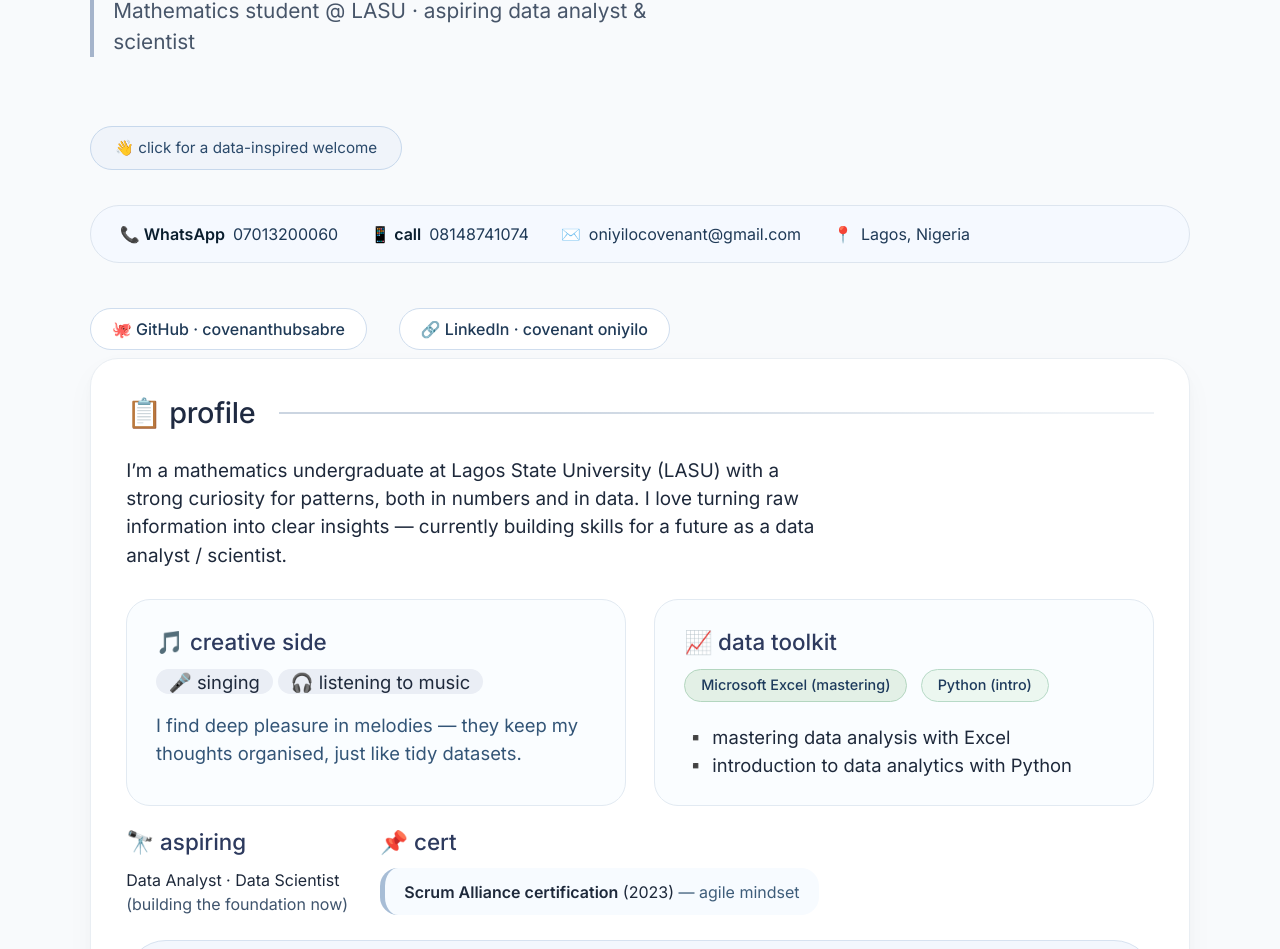
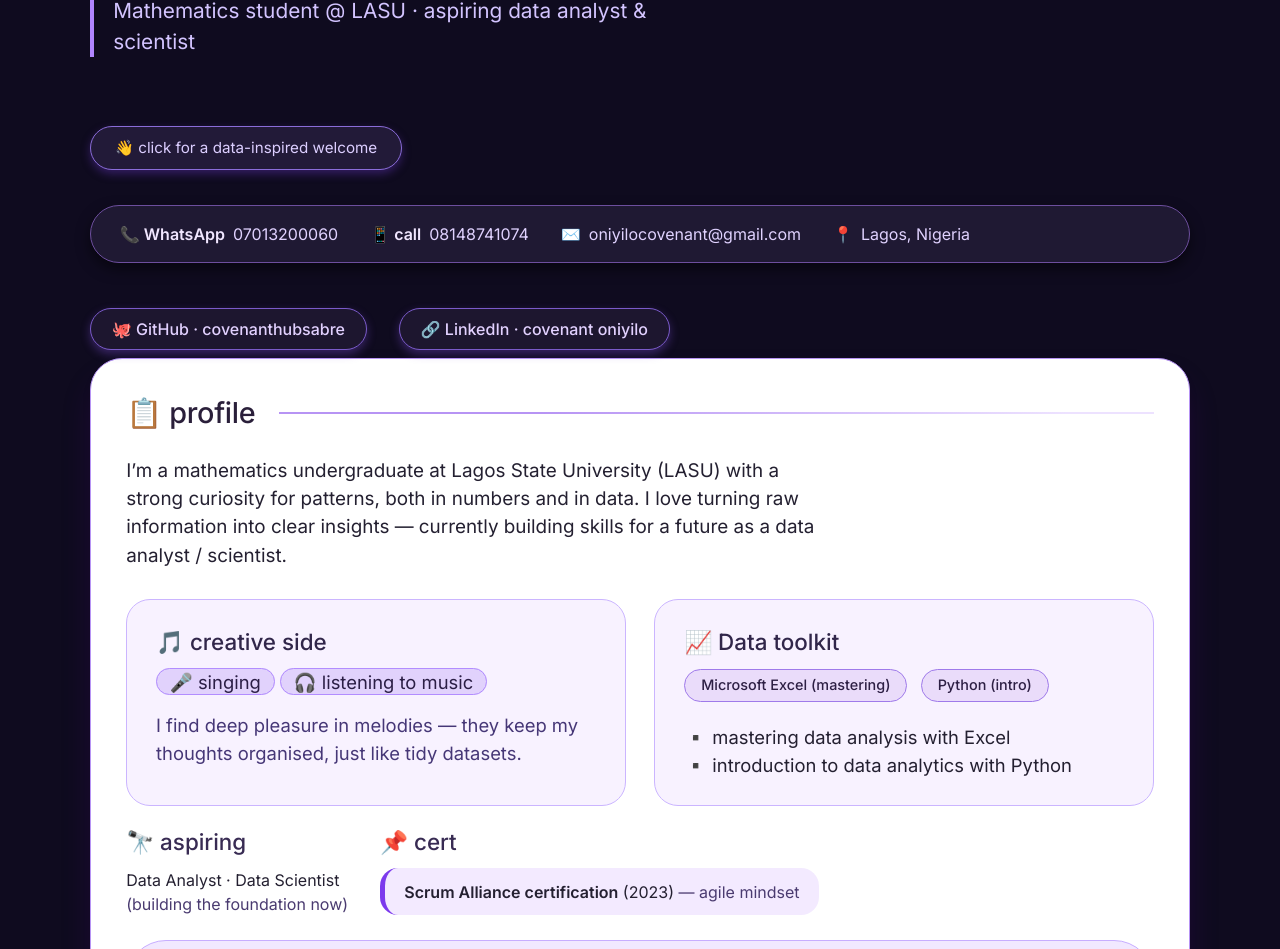
Before and after one commit to covenanthubsabre/my-portfolio, a plain HTML site: page index.html in a window 1280 px wide. Shown: the part 156-1105 px from the top of the page. Drawn offline with Linux system fonts and the light colour scheme.

Commit message:
added styles

```diff
--- a/index.html
+++ b/index.html
@@ -4,9 +4,12 @@
   <meta charset="UTF-8">
   <meta name="viewport" content="width=device-width, initial-scale=1.0">
   <title>Covenant Olamide · portfolio</title>
-  <!-- clean, modern stack: no AI colours, just calm UI/UX -->
+  <!-- Purple theme · cohesive & accessible -->
+  <link rel="preconnect" href="https://fonts.googleapis.com">
+  <link rel="preconnect" href="https://fonts.gstatic.com" crossorigin>
+  <link href="https://fonts.googleapis.com/css2?family=Inter:opsz,wght@14..32,400;14..32,500;14..32,600&display=swap" rel="stylesheet">
   <style>
-    /* === style.css === */
+    /* === style.css — purple depth, clean UI/UX === */
     * {
       margin: 0;
       padding: 0;
@@ -14,10 +17,10 @@
     }
 
     body {
-      background: #f8fafc;
+      background: #0F0B1F; /* deep purple-black background */
       font-family: 'Inter', system-ui, -apple-system, BlinkMacSystemFont, 'Segoe UI', Roboto, sans-serif;
       line-height: 1.5;
-      color: #1e293b;
+      color: #E9E3FF;       /* soft lavender text for general use (high contrast on dark) */
       padding: 2rem 1.5rem;
       display: flex;
       flex-direction: column;
@@ -29,41 +32,43 @@
       width: 100%;
     }
 
-    /* smooth cards & surfaces */
+    /* cards – light, elevated, with purple accents */
     .card {
-      background: #ffffff;
-      border-radius: 28px;
-      box-shadow: 0 12px 30px rgba(0, 0, 0, 0.03), 0 4px 8px rgba(0, 0, 0, 0.02);
+      background: #FFFFFF;            /* crisp white card */
+      border-radius: 32px;
+      box-shadow: 0 20px 35px -8px rgba(106, 13, 173, 0.25), 0 8px 12px -4px rgba(0, 0, 0, 0.2);
       padding: 2rem 2.2rem;
-      border: 1px solid #e9eef3;
+      border: 1px solid #B794F4;      /* soft purple border */
       transition: all 0.2s ease;
+      color: #1E1A2B;                 /* dark purple-gray for all card text */
     }
 
     .card:hover {
-      box-shadow: 0 20px 35px rgba(0, 0, 0, 0.04);
-      border-color: #d0d9e3;
+      box-shadow: 0 24px 45px -10px #7C3AED, 0 6px 14px -4px #2D1B4E;
+      border-color: #9F7AEA;
     }
 
-    /* spacing */
+    /* section spacing */
     .section {
       margin-bottom: 2.8rem;
     }
 
-    /* headings – clean, human, not AI */
+    /* headings — strong, readable, purple family */
     h1 {
       font-size: 3.2rem;
       font-weight: 600;
       letter-spacing: -0.02em;
       line-height: 1.1;
-      color: #0f1825;
+      color: #F1E9FF;        /* very light lavender on dark background */
       margin-bottom: 0.4rem;
+      text-shadow: 0 2px 5px rgba(0,0,0,0.5);
     }
 
     .subhead {
       font-size: 1.3rem;
       font-weight: 400;
-      color: #475569;
-      border-left: 4px solid #a5b4cb;
+      color: #D3C4FF;        /* light purple for subhead */
+      border-left: 4px solid #B185FF;
       padding-left: 1.2rem;
       margin-top: 0.2rem;
       margin-bottom: 1.5rem;
@@ -73,7 +78,7 @@
       font-size: 1.8rem;
       font-weight: 500;
       letter-spacing: -0.01em;
-      color: #1f2a41;
+      color: #2A1F3A;        /* deep plum (inside cards) */
       margin-bottom: 1.4rem;
       display: flex;
       align-items: center;
@@ -84,14 +89,14 @@
       content: '';
       flex: 1;
       height: 2px;
-      background: linear-gradient(90deg, #cbd5e1 30%, #eef2f6 90%);
+      background: linear-gradient(90deg, #B794F4 30%, #EDE2FF 90%);
       margin-left: 1rem;
     }
 
     h3 {
       font-size: 1.4rem;
       font-weight: 500;
-      color: #2d3a5e;
+      color: #382B53;        /* dark purple for inside cards */
       margin-bottom: 0.6rem;
     }
 
@@ -109,16 +114,18 @@
       min-width: 280px;
     }
 
+    /* quick badge – on dark background */
     .quick-badge {
-      background: #edf2f7;
+      background: #221C34;           /* deep purple */
       border-radius: 60px;
       padding: 0.6rem 1.5rem;
       display: inline-flex;
       flex-wrap: wrap;
       gap: 0.8rem 1.5rem;
       font-size: 1rem;
-      color: #25445c;
-      border: 1px solid #dde3ea;
+      color: #E2D5FF;                /* light lavender */
+      border: 1px solid #6B46C1;
+      box-shadow: 0 4px 12px rgba(149, 97, 255, 0.3);
     }
 
     .quick-badge span {
@@ -127,53 +134,65 @@
       gap: 0.4rem;
     }
 
-    .quick-badge i { font-style: normal; font-weight: 500; color: #0d2b3e; }
+    .quick-badge i {
+      font-style: normal;
+      font-weight: 500;
+      color: #D6C2FF;
+    }
 
-    /* chips / tags */
+    /* skill tags – on white card */
     .skill-tag {
-      background: #eef4ff;
-      color: #1d3a5c;
+      background: #F0E8FF;           /* soft lavender */
+      color: #3A2A5E;                /* deep purple */
       padding: 0.3rem 1rem;
       border-radius: 40px;
       font-size: 0.9rem;
-      font-weight: 450;
-      border: 1px solid #cdddec;
+      font-weight: 500;
+      border: 1px solid #B794F4;
       display: inline-block;
       margin-right: 0.5rem;
       margin-bottom: 0.6rem;
     }
 
-    .skill-tag.python { background: #ecf7f0; border-color: #b7dac7; }
-    .skill-tag.excel { background: #e3f0e6; border-color: #b3d6bf; }
+    .skill-tag.python,
+    .skill-tag.excel {
+      background: #EADCFA;           /* unified purple tint */
+      border-color: #9F7AEA;
+      color: #2D1F44;
+    }
 
+    /* contact row (on dark, but card-like) */
     .contact-row {
       display: flex;
       flex-wrap: wrap;
       gap: 1.2rem 2rem;
       margin-top: 1.2rem;
-      background: #f5f9ff;
+      background: #1F1933;           /* rich dark purple */
       border-radius: 48px;
       padding: 1rem 1.8rem;
-      border: 1px solid #dde5ef;
+      border: 1px solid #6D4E9E;
+      box-shadow: 0 6px 14px rgba(0,0,0,0.5);
     }
 
     .contact-item {
       display: flex;
       align-items: center;
       gap: 0.5rem;
-      color: #1f3a57;
+      color: #E0D2FF;                /* soft lavender */
       text-decoration: none;
       font-size: 1rem;
     }
 
     .contact-item strong {
-      font-weight: 550;
-      color: #0a1e2e;
+      font-weight: 600;
+      color: #F0E6FF;                /* almost white */
     }
 
-    .contact-item:hover { color: #0c4a6e; }
+    .contact-item:hover {
+      color: #C9B0FF;
+    }
 
-    /* github / linkedin inline */
+    /* social links – on dark background */
     .social-links {
       display: flex;
       flex-wrap: wrap;
@@ -182,25 +201,27 @@
     }
 
     .social-link {
-      background: white;
-      border: 1px solid #cfddee;
+      background: #1D162F;           /* deep purple */
+      border: 1px solid #7A5AC9;
       border-radius: 40px;
       padding: 0.5rem 1.3rem;
       display: inline-flex;
       align-items: center;
       gap: 0.6rem;
       text-decoration: none;
-      color: #1f3a57;
+      color: #E2D1FF;                /* light lavender */
       font-weight: 450;
-      transition: background 0.15s;
+      transition: 0.15s;
+      box-shadow: 0 4px 10px rgba(119, 76, 209, 0.4);
     }
 
     .social-link:hover {
-      background: #ecf3fd;
-      border-color: #9fb2cc;
+      background: #2C1F48;
+      border-color: #AD8BFF;
+      color: #FFFFFF;
     }
 
-    /* hobby & about grid */
+    /* hobby & about grid (cards inside white card) */
     .grid-2col {
       display: grid;
       grid-template-columns: repeat(auto-fit, minmax(250px, 1fr));
@@ -209,27 +230,38 @@
     }
 
     .hobby-card {
-      background: #fafdff;
+      background: #F8F2FF;           /* icy lavender */
       border-radius: 24px;
       padding: 1.6rem 1.8rem;
-      border: 1px solid #e2eaf2;
+      border: 1px solid #CBB5FF;
+      color: #281F39;                /* dark purple text */
     }
 
-    .hobby-card p { font-size: 1.15rem; margin-top: 0.5rem; }
+    .hobby-card p {
+      font-size: 1.15rem;
+      margin-top: 0.5rem;
+    }
 
+    .hobby-card h3 {
+      color: #31264A;
+    }
+
+    /* certificate item */
     .cert-item {
-      background: #f7fbff;
-      border-left: 5px solid #a7bdd6;
+      background: #F3EAFF;
+      border-left: 5px solid #7C3AED; /* vibrant purple */
       padding: 1rem 1.6rem;
       border-radius: 18px;
       margin-bottom: 1rem;
+      color: #2D2240;
     }
 
+    /* footnote on dark */
     .footnote {
       text-align: center;
-      color: #617388;
+      color: #B8A5E6;                /* medium lavender */
       font-size: 0.9rem;
-      border-top: 1px dashed #cbd5e1;
+      border-top: 1px dashed #6F51A6;
       padding-top: 2rem;
       margin-top: 2rem;
     }
@@ -241,33 +273,69 @@
       .card { padding: 1.5rem; }
     }
 
-    /* simple interactive extras (js will add a little) */
+    /* greeting message – on dark, cohesive */
     .greet-message {
-      background: #f0f4fa;
+      background: #221A38;
       border-radius: 60px;
       padding: 0.6rem 1.5rem;
       font-size: 0.95rem;
-      color: #2b4a6b;
-      border: 1px solid #c7d8ec;
+      color: #DCCEFF;
+      border: 1px solid #8A6CD8;
       display: inline-block;
       margin-bottom: 1rem;
       cursor: pointer;
       user-select: none;
       transition: background 0.15s;
+      box-shadow: 0 4px 8px rgba(86, 46, 162, 0.5);
     }
 
     .greet-message:hover {
-      background: #e1eaf5;
+      background: #312553;
+      border-color: #B28BFF;
+    }
+
+    /* inline background tweaks for readability (inside cards) */
+    .card p, .card li, .card span, .card div {
+      color: #242031;        /* consistent dark purple-gray for all card text */
+    }
+
+    /* specific override for the 'creative side' colored spans */
+    .hobby-card span[style*="background"] {
+      background: #E1D2FC !important;  /* unified purple tint */
+      color: #2B1E45 !important;
+      border: 1px solid #B28DFF;
+    }
+
+    /* any leftover inline styles? align to purple theme */
+    .card [style*="color:#335577"] {
+      color: #463777 !important;       /* harmonise */
+    }
+
+    .card [style*="color:#3f546d"] {
+      color: #4A3B70 !important;
+    }
+
+    .card [style*="color:#1b3b4f"] {
+      color: #3F3170 !important;
+    }
+
+    /* extra polish: the "resilient & curious" box */
+    .card [style*="background: #eaf1fa"] {
+      background: #EEE2FF !important;
+      border: 1px solid #B591FF !important;
+      color: #2C2142 !important;
+    }
+
+    /* bottom contact background */
+    .card [style*="background:#f3f7fd"] {
+      background: #F1E8FF !important;
+      border-color: #C7ADFF !important;
     }
   </style>
-  <!-- load font (optional) -->
-  <link rel="preconnect" href="https://fonts.googleapis.com">
-  <link rel="preconnect" href="https://fonts.gstatic.com" crossorigin>
-  <link href="https://fonts.googleapis.com/css2?family=Inter:opsz,wght@14..32,400;14..32,500;14..32,600&display=swap" rel="stylesheet">
 </head>
 <body>
 <div class="container">
-  <!-- simple header with name & role (UI/UX friendly) -->
+  <!-- header with name & role -->
   <div class="profile-row section">
     <div class="name-title">
       <h1>Oniyilo Covenant Olamide</h1>
@@ -280,10 +348,10 @@
     </div>
   </div>
 
-  <!-- interactive part: small js greeting (non intrusive) -->
+  <!-- interactive greeting -->
   <div class="greet-message" id="welcomeBtn">👋 click for a data-inspired welcome</div>
 
-  <!-- contact area (flat, no icons but clean) -->
+  <!-- contact area -->
   <div class="contact-row section">
     <span class="contact-item"><strong>📞 WhatsApp</strong> 07013200060</span>
     <span class="contact-item"><strong>📱 call</strong> 08148741074</span>
@@ -291,56 +359,54 @@
     <span class="contact-item"><strong>📍</strong> Lagos, Nigeria</span>
   </div>
 
-  <!-- social + github / linkedin (consistent with data) -->
+  <!-- social links -->
   <div class="social-links section">
     <a href="#" class="social-link" id="githubLink">🐙 GitHub · covenanthubsabre</a>
     <a href="#" class="social-link" id="linkedinLink">🔗 LinkedIn · covenant oniyilo</a>
   </div>
 
-  <!-- main card: about me, hobby, learning & certification -->
+  <!-- main card: about, hobby, toolkit, cert -->
   <div class="card section">
-    <!-- short bio / introduction -->
     <h2>📋 profile</h2>
     <p style="font-size: 1.18rem; margin-bottom: 1.8rem; max-width: 700px;">I’m a mathematics undergraduate at Lagos State University (LASU) with a strong curiosity for patterns, both in numbers and in data. I love turning raw information into clear insights — currently building skills for a future as a data analyst / scientist.</p>
 
-    <!-- two-column grid for hobby & data tools -->
     <div class="grid-2col" style="margin-bottom: 1.2rem;">
-      <!-- left: hobby & music -->
+      <!-- creative side -->
       <div class="hobby-card">
         <h3>🎵 creative side</h3>
         <p><span style="background:#eaeef5; padding:0.1rem 0.8rem; border-radius:30px;">🎤 singing</span>  <span style="background:#eaeef5; padding:0.1rem 0.8rem; border-radius:30px;">🎧 listening to music</span></p>
-        <p style="margin-top:1rem; color:#335577;">I find deep pleasure in melodies — they keep my thoughts organised, just like tidy datasets.</p>
+        <p style="margin-top:1rem; color:#463777;">I find deep pleasure in melodies — they keep my thoughts organised, just like tidy datasets.</p>
       </div>
-      <!-- right: data toolkit & learning -->
+      <!-- data toolkit -->
       <div class="hobby-card">
-        <h3>📈 data toolkit</h3>
+        <h3>📈 Data toolkit</h3>
         <p><span class="skill-tag excel">Microsoft Excel (mastering)</span> <span class="skill-tag python">Python (intro)</span></p>
         <p style="margin-top:0.8rem;">▪️ mastering data analysis with Excel<br>▪️ introduction to data analytics with Python</p>
       </div>
     </div>
 
-    <!-- extra info: aspirations & github / email repeated lightly -->
+    <!-- aspirations & cert -->
     <div style="display: flex; flex-wrap: wrap; gap: 2rem; margin: 1.2rem 0 1rem;">
       <div>
         <h3>🔭 aspiring</h3>
-        <p>Data Analyst · Data Scientist<br> <span style="color:#3f546d;">(building the foundation now)</span></p>
+        <p>Data Analyst · Data Scientist<br> <span style="color:#4A3B70;">(building the foundation now)</span></p>
       </div>
       <div>
         <h3>📌 cert</h3>
         <div class="cert-item" style="margin-bottom:0; padding:0.7rem 1.2rem;">
-          <strong>Scrum Alliance certification</strong> (2023) <span style="color:#3e5d7a;">— agile mindset</span>
+          <strong>Scrum Alliance certification</strong> (2023) <span style="color:#4A3B70;">— agile mindset</span>
         </div>
       </div>
     </div>
 
-    <!-- full name & additional detail (as given) -->
-    <div style="background:#f3f7fd; border-radius: 40px; padding: 1rem 1.8rem; margin-top: 1.5rem; border:1px solid #d7e2f0;">
+    <!-- full name & extra detail -->
+    <div style="background:#F1E8FF; border-radius: 40px; padding: 1rem 1.8rem; margin-top: 1.5rem; border:1px solid #C7ADFF;">
       <p><span style="font-weight:500;">GitHub:</span> covenanthubsabre  |  <span style="font-weight:500;">LinkedIn:</span> covenant oniyilo  |  <span style="font-weight:500;">Email:</span> oniyilocovenant@gmail.com</p>
       <p style="margin-top:0.4rem;"><span style="font-weight:500;">Scrum certification</span> (2023) · LASU mathematics · aspiring data professional</p>
     </div>
   </div>
 
-  <!-- extra section: more about "why data" + mathematics synergy (human touch) -->
+  <!-- extra: mathematics ➔ data science -->
   <div class="card" style="margin-top: 1.5rem;">
     <h2>🧮 mathematics ➔ data science</h2>
     <div style="display: flex; flex-wrap: wrap; gap: 2rem; align-items: center;">
@@ -348,25 +414,22 @@
         <p style="font-size:1.1rem">Studying mathematics taught me to think in structures, probabilities, and logical frameworks — exactly what data analysis demands. I’m combining that with Python and Excel to tell stories with data.</p>
         <p style="margin-top: 1rem;">🔹 <strong>currently:</strong> deep-dive into pandas, Excel power query & visualisation.</p>
       </div>
-      <div style="background: #eaf1fa; border-radius: 80px; padding: 1.2rem 2rem; text-align: center; flex: 0.8;">
-        <span style="font-weight: 500; font-size: 1.3rem; color:#1b3b4f;">“resilient & curious”</span>
+      <div style="background: #EEE2FF; border-radius: 80px; padding: 1.2rem 2rem; text-align: center; flex: 0.8; border:1px solid #B591FF;">
+        <span style="font-weight: 500; font-size: 1.3rem; color:#2C2142;">“resilient & curious”</span>
       </div>
     </div>
   </div>
 
-  <!-- footer / contact again minimalist -->
+  <!-- footer -->
   <div class="footnote">
-    📬 07013200060 (WhatsApp) · 08148741074 · oniyilocovenant@gmail.com <br style="display: none;">
-    <span style="display: inline-block; margin-top: 1rem;">© 2025 Oniyilo Covenant Olamide – built static, no AI colours, just ui/ux</span>
+    📬 07013200060 (WhatsApp) · 08148741074 · oniyilocovenant@gmail.com
+    <span style="display: inline-block; margin-top: 1rem;">© 2025 Oniyilo Covenant Olamide – purple harmony, ui/ux focused</span>
   </div>
 </div>
 
-<!-- small script.js for non‑AI interactivity and dynamic year -->
+<!-- script.js (same interactive touches) -->
 <script>
   (function() {
-    // script.js — tiny interactive details, no AI palette, only human UX touches
-
-    // 1) welcome message (on click)
     const welcomeEl = document.getElementById('welcomeBtn');
     if (welcomeEl) {
       welcomeEl.addEventListener('click', function(e) {
@@ -382,7 +445,6 @@
       });
     }
 
-    // 2) social links — since no actual profiles required, we simulate a gentle message (but preserve href)
     const github = document.getElementById('githubLink');
     const linkedin = document.getElementById('linkedinLink');
 
@@ -400,26 +462,14 @@
       });
     }
 
-    // 3) optional: add current year in footer (cute detail)
     const footer = document.querySelector('.footnote');
     if (footer) {
       const year = new Date().getFullYear();
-      // but we keep original text, maybe just append year
-      if (!footer.innerHTML.includes('©')) {
-        // do nothing, but it's there
-      } else {
-        // update the year dynamically (already 2025 placeholder, replace with actual)
-        footer.innerHTML = footer.innerHTML.replace('2025', year);
-      }
+      footer.innerHTML = footer.innerHTML.replace('2025', year);
     }
 
-    // 4) tiny hover effect on contact items? fine as is.
-
-    // 5) extra: display a friendly greeting on console (just for dev)
-    console.log('👋 portfolio of Covenant Olamide — ui/ux, no AI colours');
+    console.log('👾 portfolio · purple aligned');
   })();
 </script>
-
-<!-- ensure email and phone are clickable / comfortable -->
 </body>
 </html>
--- a/style.css
+++ b/style.css
@@ -1,7 +1,7 @@
 body{
     font-family: Arial, Helvetica, sans-serif;
     margin:0;
-    background:#f5f5f5;
+    background:#0B0F19;
     color:#222;
 }
 
```
